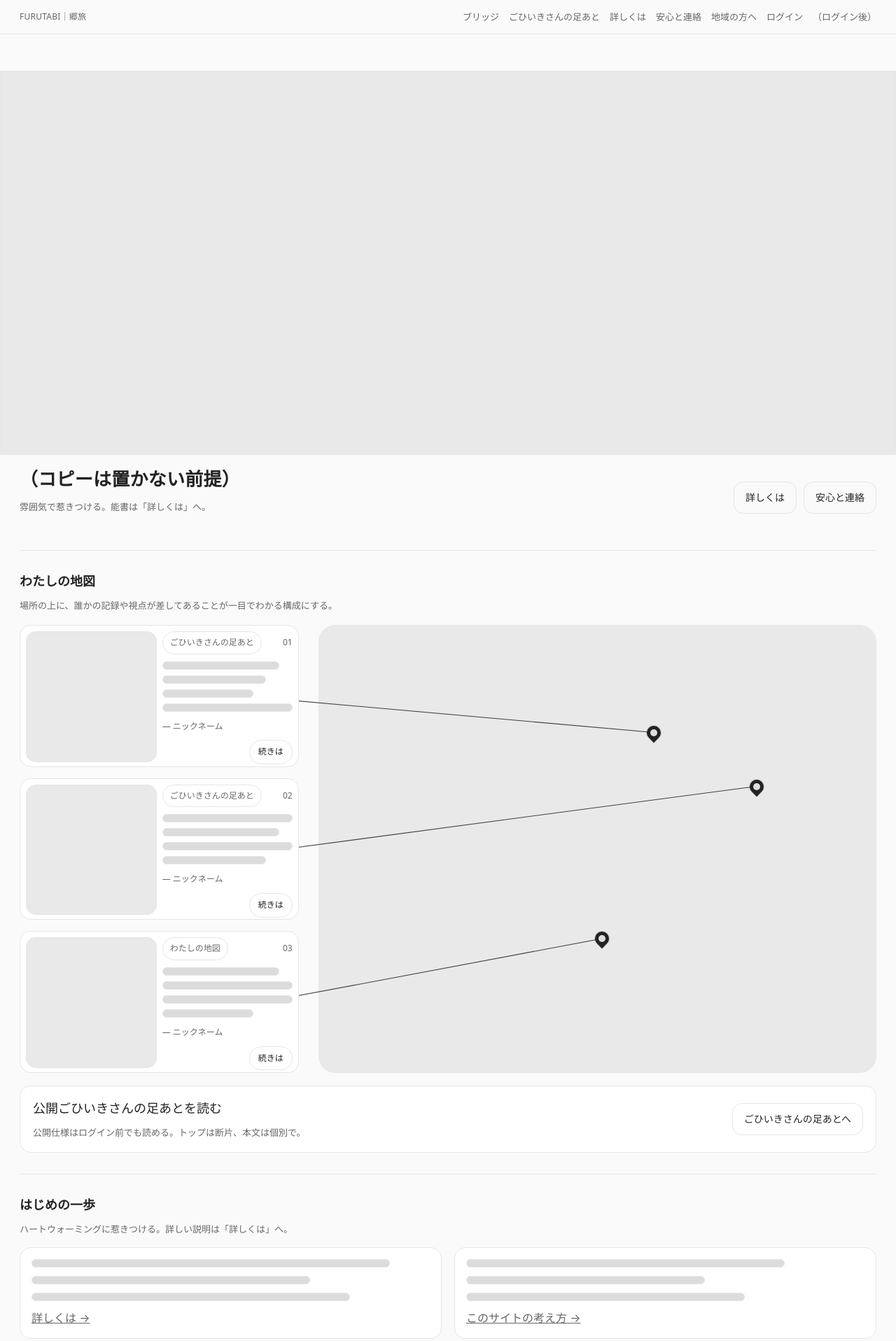
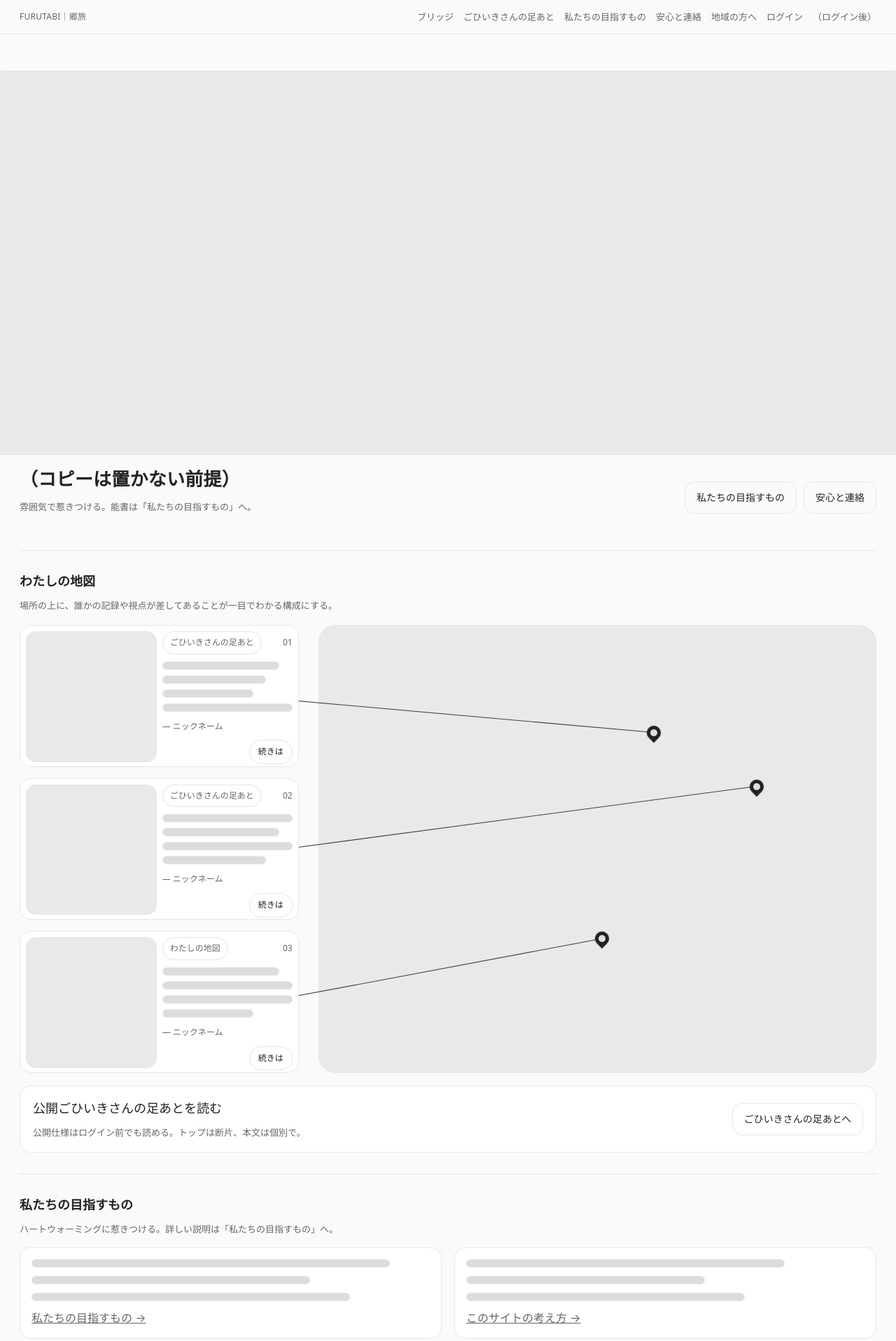
Before and after one commit to 202510-aw-shirako/FURUTABI, a plain HTML site: page public/index.html in a window 1280 px wide. Shown: the top 1916 px of the page at 70% size. Drawn offline with Linux system fonts and the light colour scheme.

Commit message:
Rename about section to our vision

```diff
--- a/public/index.html
+++ b/public/index.html
@@ -14,7 +14,7 @@
         <nav>
           <a href="bridge.html">ブリッジ</a>
           <a href="stories.html">ごひいきさんの足あと</a>
-          <a href="about.html">詳しくは</a>
+          <a href="about.html">私たちの目指すもの</a>
           <a href="safety.html">安心と連絡</a>
           <a href="local.html">地域の方へ</a>
           <a href="../auth/login.html">ログイン</a>
@@ -33,10 +33,10 @@
       <div style="margin-top:14px; display:flex; justify-content:space-between; gap:14px; flex-wrap:wrap; align-items:flex-end;">
         <div>
           <h1 class="h1">（コピーは置かない前提）</h1>
-          <p class="lead">雰囲気で惹きつける。能書は「詳しくは」へ。</p>
+          <p class="lead">雰囲気で惹きつける。能書は「私たちの目指すもの」へ。</p>
         </div>
         <div style="display:flex; gap:10px; flex-wrap:wrap;">
-          <a class="btn ghost" href="about.html">詳しくは</a>
+          <a class="btn ghost" href="about.html">私たちの目指すもの</a>
           <a class="btn ghost" href="safety.html">安心と連絡</a>
         </div>
       </div>
@@ -136,14 +136,14 @@
 
     <!-- 初めての方へ（能書は別ページ） -->
     <section class="section" aria-label="初めての方へ">
-      <h2 class="h2">はじめの一歩</h2>
-      <p class="lead">ハートウォーミングに惹きつける。詳しい説明は「詳しくは」へ。</p>
+      <h2 class="h2">私たちの目指すもの</h2>
+      <p class="lead">ハートウォーミングに惹きつける。詳しい説明は「私たちの目指すもの」へ。</p>
       <div class="grid2" style="margin-top:16px;">
         <div class="card">
           <div class="ph ph--line w-90"></div>
           <div class="ph ph--line w-70"></div>
           <div class="ph ph--line w-80"></div>
-          <a class="link" href="about.html">詳しくは →</a>
+          <a class="link" href="about.html">私たちの目指すもの →</a>
         </div>
         <div class="card">
           <div class="ph ph--line w-80"></div>
```
Also changed, not shown: public/about.html (+2 -2 lines).
